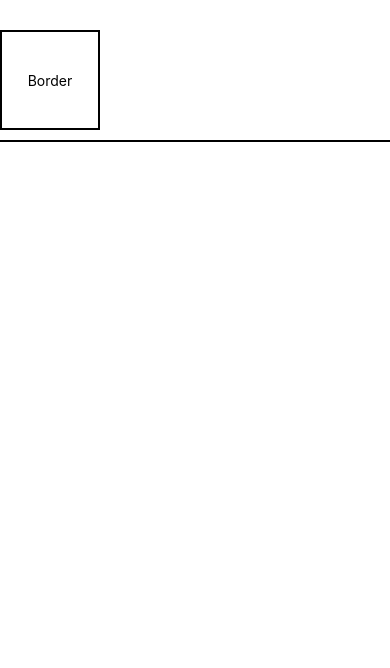
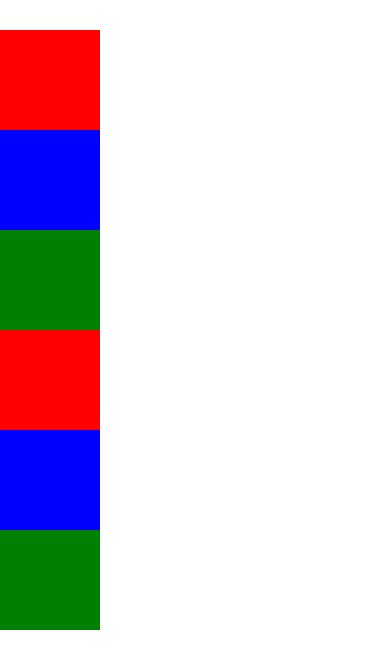
Before and after one commit to afifbasya/belajar-rn-dasar, a React Native app: screen / in a window 390 px wide. Shown: the top 668 px of the page. Built offline with nearby package versions, Linux system fonts and the light colour scheme.

Commit message:
add dynamicstyling

```diff
--- a/App.js
+++ b/App.js
@@ -4,16 +4,20 @@ export default function App() {
   return (
     <View style={styles.container}>
 
-      <View style={styles.card}>
-        <Text>Border</Text>
+
+      {/* 1. Override Style. */}
+      <View>
+        <View style={[styles.card, { backgroundColor: 'red' }]} />
+        <View style={[styles.card, { backgroundColor: 'blue' }]} />
+        <View style={[styles.card, { backgroundColor: 'green' }]} />
       </View>
 
-      <View style={styles.garis} />
-
-      {/* border width
-      border color
-      border style
-      border radius */}
+      {/* 2. Use variable. */}
+      <View>
+        <View style={styles.card2("red")} />
+        <View style={styles.card2("blue")} />
+        <View style={styles.card2("green")} />
+      </View>
 
     </View>
   );
@@ -26,14 +30,12 @@ const styles = StyleSheet.create({
     marginTop: 30,
   },
   card: {
+    height: 100,
     width: 100,
+  },
+  card2: (color) => ({
     height: 100,
-    alignItems: 'center',
-    justifyContent: 'center',
-    borderWidth: 2,
-  },
-  garis: {
-    borderWidth: 1,
-    marginTop: 10
-  }
+    width: 100,
+    backgroundColor: color,
+  })
 });
```
